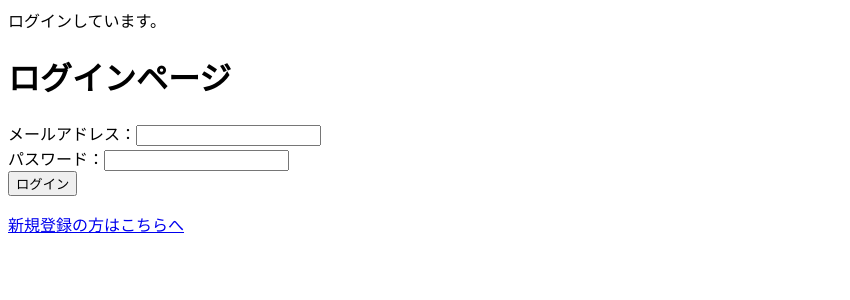
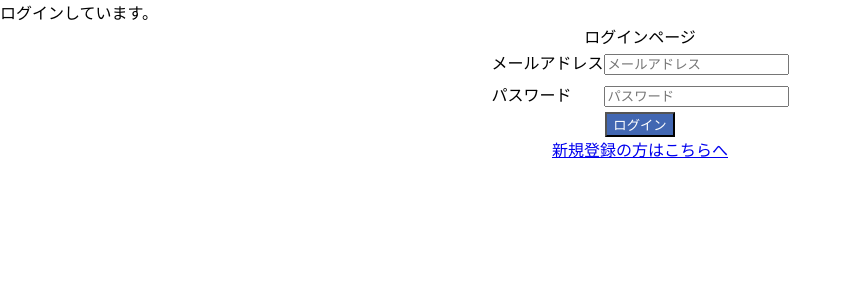
Before and after one commit to noemoriwaki/php_facebook, a PHP site: page /login.php in a window 1280 px wide. Shown: the top 300 px of the page, without its empty margins (0-850 px from the left). Run offline with PHP 8.4, Linux system fonts and the light colour scheme; the visitor is signed in with stand-in values (Sample User, id 1).

Commit message:
ファイルを更新

```diff
--- a/css/login.css
+++ b/css/login.css
@@ -0,0 +1,25 @@
+@import "reset.css";
+
+button{
+    background: #4267b2;
+    color: white;
+}
+h1{
+    text-align: center;
+}
+form{
+    text-align: center;
+}
+p{
+    display: block;
+    text-align: center;
+}
+th{
+    text-align: left;
+}
+table{
+    margin: 0 auto;
+}
+th,td{
+    line-height: 2rem;
+}
--- a/login.php
+++ b/login.php
@@ -6,13 +6,15 @@ session_start();
 require_once("database.php");
 
 // データーベースの読み込み
-function findUserByEmail($dbh,  $email){
-$sql = "SELECT * FROM userData WHERE email = ? ";
+function findUserByEmail($dbh, $email){
+    $sql = 'SELECT * FROM userData WHERE email = ?';
     $stmt = $dbh->prepare($sql);
     $data[] = $email;
     $stmt->execute($data);
     return $stmt->fetch(PDO::FETCH_ASSOC);
 }
+
+
 // Emailが合っているのか参照
 if (!empty($_POST)) {
     // emailが合っている場合
@@ -31,6 +33,8 @@ if (!empty($_POST)) {
     }
 }
 
+
+
 // ログインしているのか表示
 if ($_SESSION["login"]) {
     echo "ログインしています。";
@@ -46,15 +50,25 @@ if ($_SESSION["login"]) {
     <meta charset="UTF-8">
     <meta name="viewport" content="width=device-width, initial-scale=1.0">
     <title>ログインページ</title>
+    <link rel="stylesheet" href="css/login.css">
+
 </head>
 <body>
     <h1>ログインページ</h1>
         <form action="./login.php" methot="POST">
-        <label>メールアドレス：<input type="Email" name="email"></label><br>
-        <label>パスワード：<input type="password" name="password"></label><br>
-        <button type="submit" name="submit">ログイン</button>
+        <table>
+            <tr>
+                <th>メールアドレス</th>
+                <td><input type="Email" name="email" placeholder="メールアドレス"></td>
+            </tr>
+            <tr>
+                <th>パスワード</th>
+                <td><input type="password" name="password" placeholder="パスワード"></td>
+            </tr>
+        </table>
+        <button type="submit" name="submit" id="submit">ログイン</button>
     </form>
-    <a href="registration.php">新規登録の方はこちらへ</a>
+    <p><a href="registration.php">新規登録の方はこちらへ</a></p>
 
 
 </body>
--- a/registration.php
+++ b/registration.php
@@ -59,7 +59,7 @@ if ($_SESSION["login"]) {
                     <td><input type="password" name="password" id="" placeholder ="パスワード"></td>
                 </tr>
             </table>
-                    <button type="submit">登録</button>
+                    <button type="submit" id="button">登録</button>
         </form>
 
     <a href="login.php">アカウントをお持ちの方はこちら</a>
```
Also changed, not shown: css/registration.css (+11 -1 lines).
